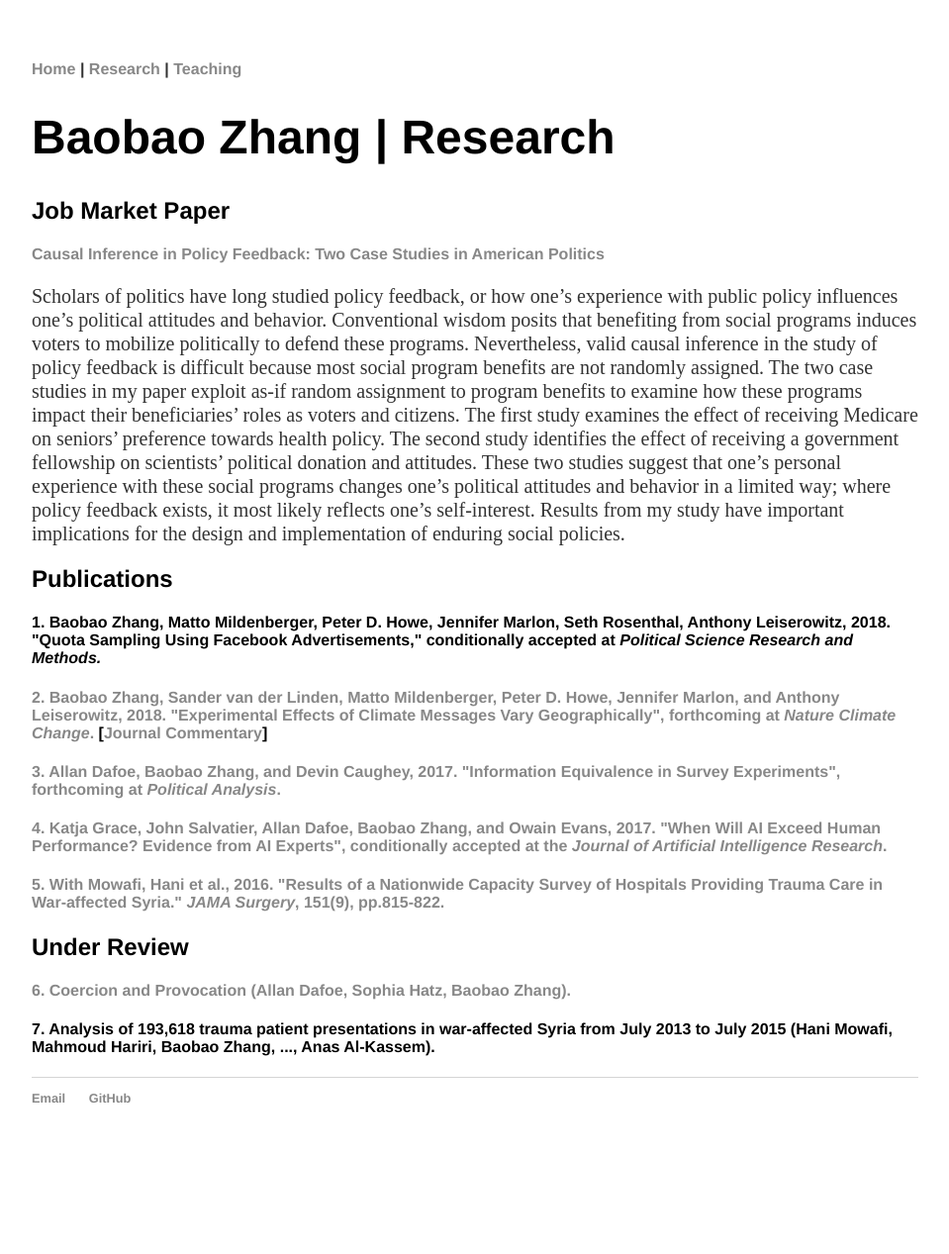
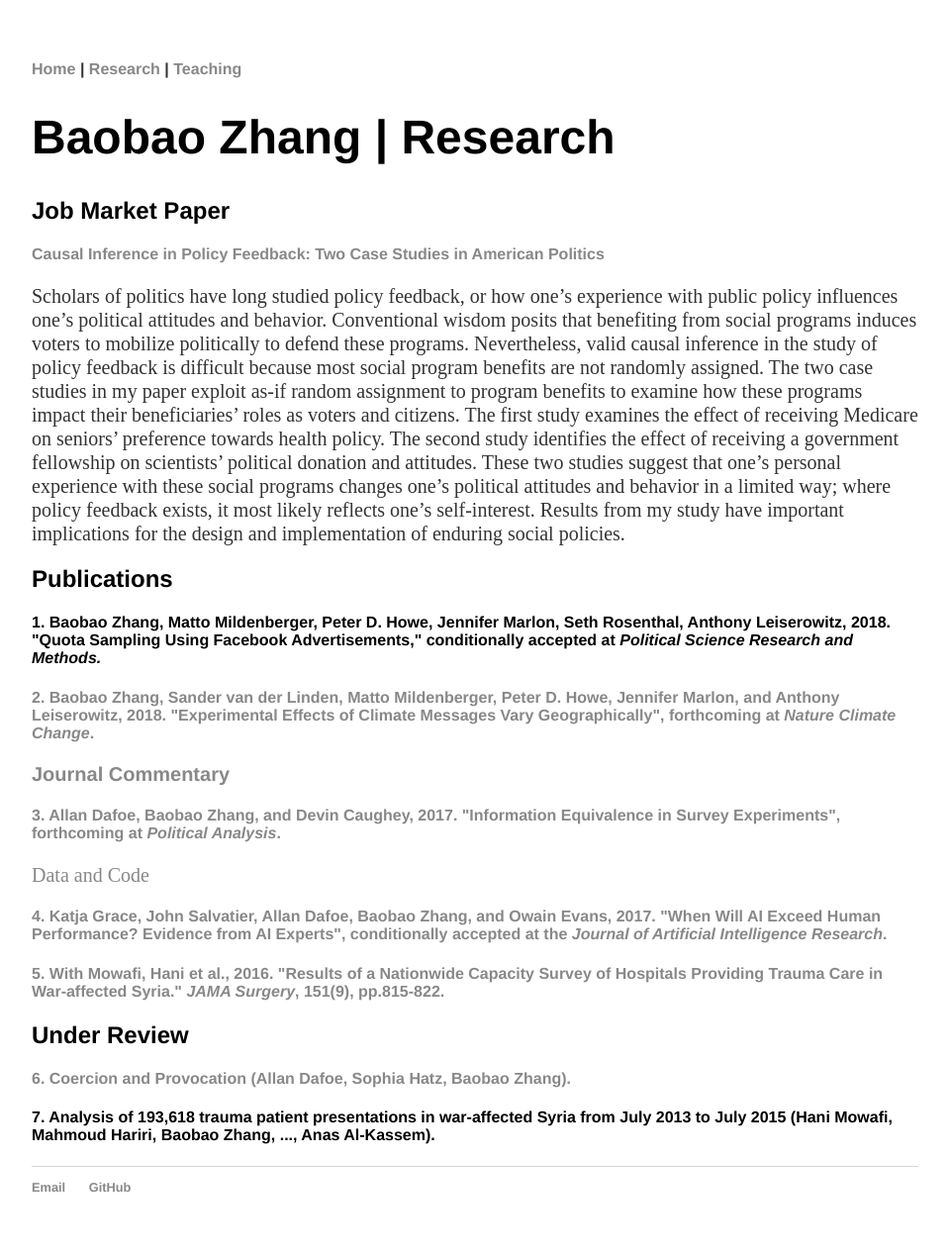
Before and after one commit to morganlivingston/baobaofzhang.github.io, a Jekyll site: the page built from research.html, in a window 1280 px wide. Shown: the whole page at 99% size, without its empty margins (160-1119 px from the left). Built offline with Jekyll 4.4.1, drawn with Linux system fonts in a browser that asks for light colours; before the commit the page ends 1178 px from its top, so only the background shows below that.

Commit message:
Update research.html

```diff
--- a/research.html
+++ b/research.html
@@ -15,8 +15,10 @@ Scholars of politics have long studied policy feedback, or how one’s experienc
 </p>
 			<h2>Publications</h2>
 <h4>1. Baobao Zhang, Matto Mildenberger, Peter D. Howe, Jennifer Marlon, Seth Rosenthal, Anthony Leiserowitz, 2018. "Quota Sampling Using Facebook Advertisements," conditionally accepted at <i>Political Science Research and Methods.</i></h4>
-  <h4><a href = "https://www.nature.com/articles/s41558-018-0122-0">2. Baobao Zhang, Sander van der Linden, Matto Mildenberger, Peter D. Howe, Jennifer Marlon, and Anthony Leiserowitz, 2018. "Experimental Effects of Climate Messages Vary Geographically", forthcoming at <i>Nature Climate Change</i>.</a> [<a href = "https://www.nature.com/articles/s41558-018-0143-8">Journal Commentary</a>]</h4>
+  <h4><a href = "https://www.nature.com/articles/s41558-018-0122-0">2. Baobao Zhang, Sander van der Linden, Matto Mildenberger, Peter D. Howe, Jennifer Marlon, and Anthony Leiserowitz, 2018. "Experimental Effects of Climate Messages Vary Geographically", forthcoming at <i>Nature Climate Change</i>.</a>
+	  <p><a href = "https://www.nature.com/articles/s41558-018-0143-8">Journal Commentary</a></p>
 <h4><a href="documents/dafoe_zhang_caughey_ie_2018.pdf">3. Allan Dafoe, Baobao Zhang, and Devin Caughey, 2017. "Information Equivalence in Survey Experiments", forthcoming at <i>Political Analysis</i>.</a></h4>
+	  <p><a href = "https://doi.org/10.7910/DVN/KVZXE8">Data and Code</a></p>
 <h4><a href="https://arxiv.org/abs/1705.08807">4. Katja Grace, John Salvatier, Allan Dafoe, Baobao Zhang, and Owain Evans, 2017. "When Will AI Exceed Human Performance? Evidence from AI Experts", conditionally accepted at the <i>Journal of Artificial Intelligence Research</i>.</a></h4>
 <h4><a href="https://www.ncbi.nlm.nih.gov/pubmed?term=27332144">5. With Mowafi, Hani et al., 2016. "Results of a Nationwide Capacity Survey of Hospitals Providing Trauma Care in War-affected Syria." <i>JAMA Surgery</i>, 151(9), pp.815-822.</a></h4>
 			<h2>Under Review</h2>
```
